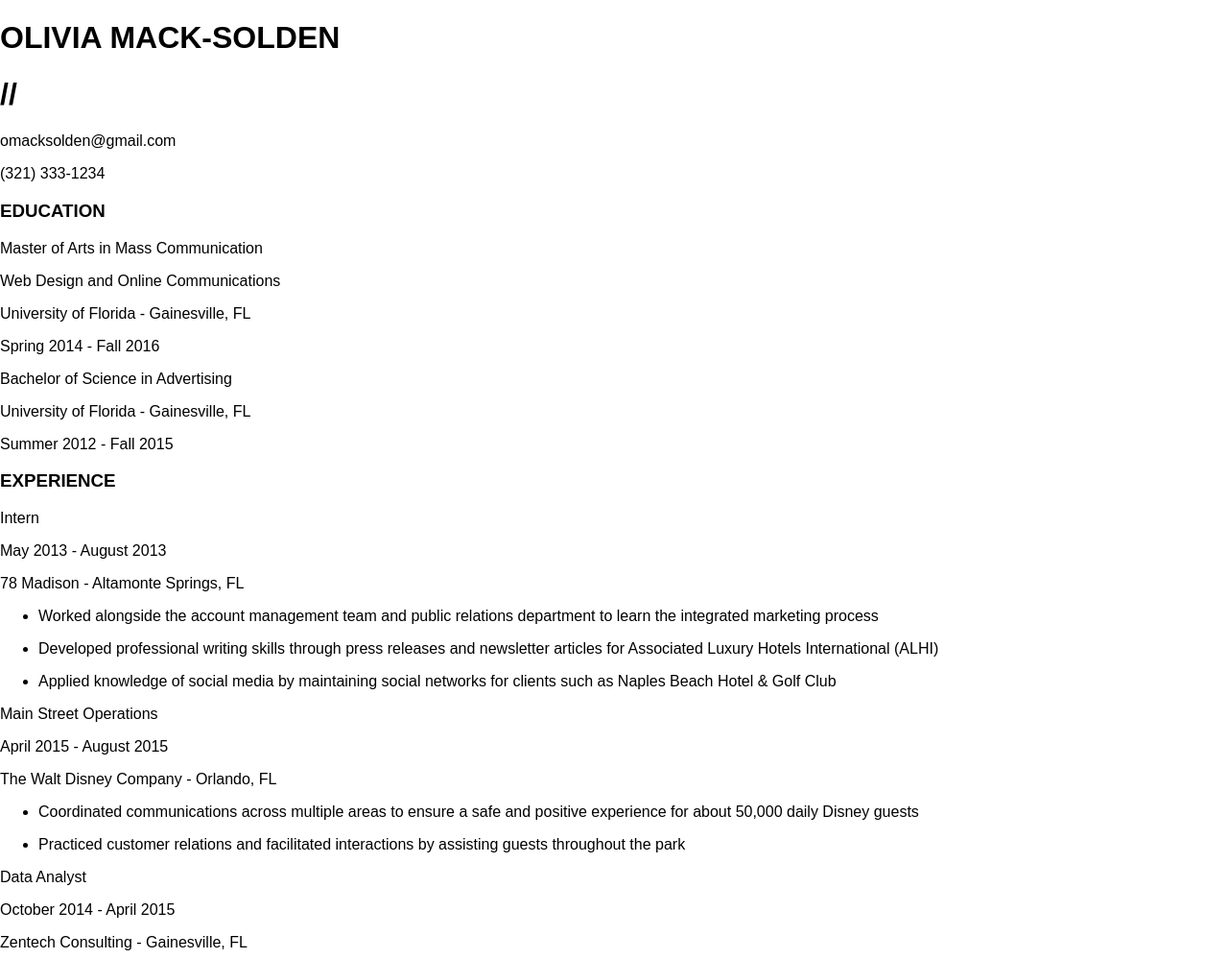
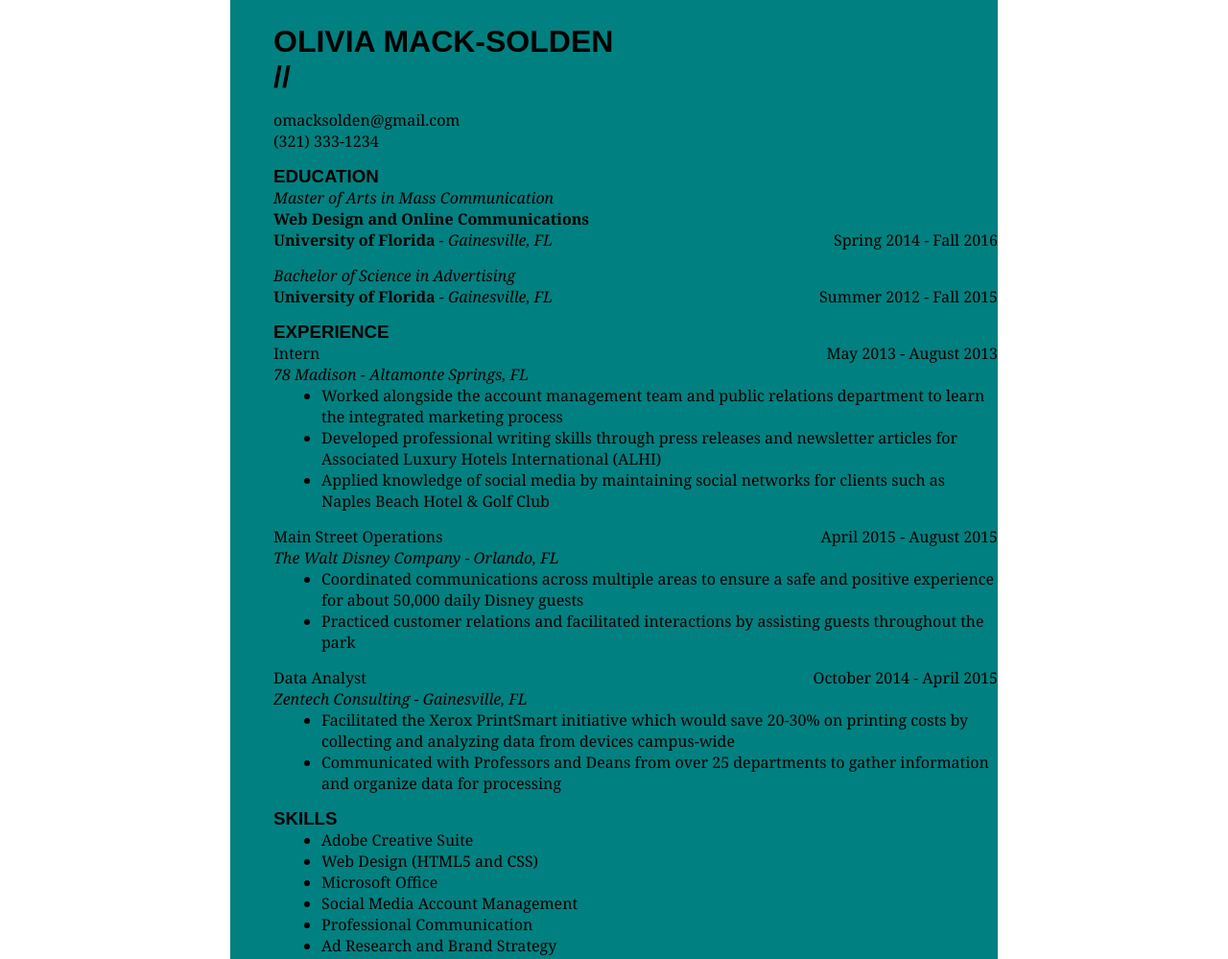
Before and after one commit to omacksolden/project_resume_macksolden_olivia, a plain HTML site: page index.html in a window 1280 px wide. Shown: the top 999 px of the page at 96% size. Drawn offline with Linux system fonts and the light colour scheme.

Commit message:
Add basic styling and spacing to experience section

```diff
--- a/css/main.css
+++ b/css/main.css
@@ -0,0 +1,51 @@
+h1, h2, h3, li, ul, p {
+    margin: 0;
+    padding: 0;
+    border: 0;
+}
+h3 {
+    padding-top: 15px;
+}
+main {
+    padding-left: 45px;
+}
+p, ul, li {
+    font-family: georgia;
+}
+#container {
+    margin: auto;
+    width: 800px;
+    background-color: teal;
+    padding-bottom: 50px;
+}
+#slash {
+    margin-bottom: 15px;
+}
+header {
+    padding-top: 25px;
+    padding-left: 45px;
+}
+.degree {
+    font-style: italic;
+}
+#degree2 {
+    font-weight: bold;
+}
+#masters {
+    padding-bottom: 15px;
+}
+#madison {
+    padding-bottom: 15px;
+}
+#disney {
+    padding-bottom: 15px;
+}
+.company {
+    font-style: italic;
+}
+ul {
+    padding-left: 50px;
+}
+.dates {
+    float: right;
+}
--- a/index.html
+++ b/index.html
@@ -12,7 +12,7 @@
     <div id="container">
         <header>
             <h1>OLIVIA MACK-SOLDEN</h1>
-            <h1>//</h1>
+            <h1 id="slash">//</h1>
             <p>omacksolden@gmail.com</p>
             <p>(321) 333-1234</p>
         </header>
@@ -22,20 +22,20 @@
                 <div id="masters">
                     <p class="degree">Master of Arts in Mass Communication</p>
                     <p id="degree2">Web Design and Online Communications</p>
-                    <p class="school">University of Florida - Gainesville, FL</p>
                     <p class="dates">Spring 2014 - Fall 2016</p>
+                    <p class="school"><strong>University of Florida</strong><em> - Gainesville, FL</em></p>
                 </div>
                 <div id="bachelors">
                     <p class="degree">Bachelor of Science in Advertising</p>
-                    <p class="school">University of Florida - Gainesville, FL</p>
                     <p class="dates">Summer 2012 - Fall 2015</p>
+                    <p class="school"><strong>University of Florida</strong><em> - Gainesville, FL</em></p>
                 </div>
             </article>
             <article id="experience">
                 <h3 class="subhead">EXPERIENCE</h3>
                 <div id ="madison">
-                    <p class="position">Intern</p>
                     <p class="dates">May 2013 - August 2013</p>
+                    <p>Intern</p>
                     <p class="company">78 Madison - Altamonte Springs, FL</p>
                     <ul>
                         <li><p>Worked alongside the account management team and public relations department to learn the integrated marketing process</p></li>
@@ -44,8 +44,8 @@
                     </ul>
                 </div>
                 <div id="disney">
-                    <p class="position">Main Street Operations</p>
                     <p class="dates">April 2015 - August 2015</p>
+                    <p>Main Street Operations</p>
                     <p class="company">The Walt Disney Company - Orlando, FL</p>
                     <ul>
                         <li><p>Coordinated communications across multiple areas to ensure a safe and positive experience for about 50,000 daily Disney guests</p></li>
@@ -53,8 +53,8 @@
                     </ul>
                 </div>
                 <div id="zentech">
-                    <p class="position">Data Analyst</p>
                     <p class="dates">October 2014 - April 2015</p>
+                    <p>Data Analyst</p>
                     <p class="company">Zentech Consulting - Gainesville, FL</p>
                     <ul>
                         <li><p>Facilitated the Xerox PrintSmart initiative which would save 20-30% on printing costs by collecting and analyzing data from devices campus-wide</p></li>
```
